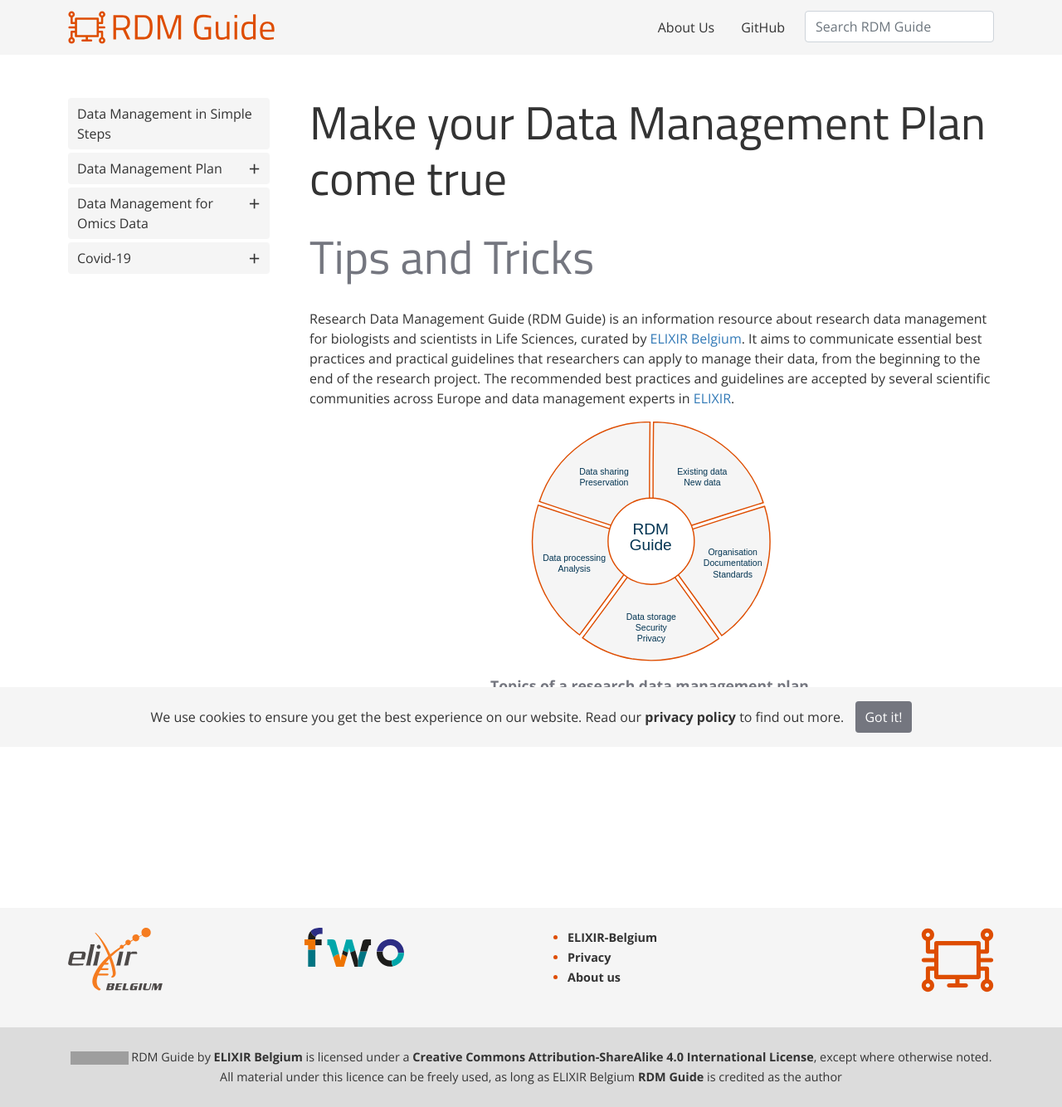
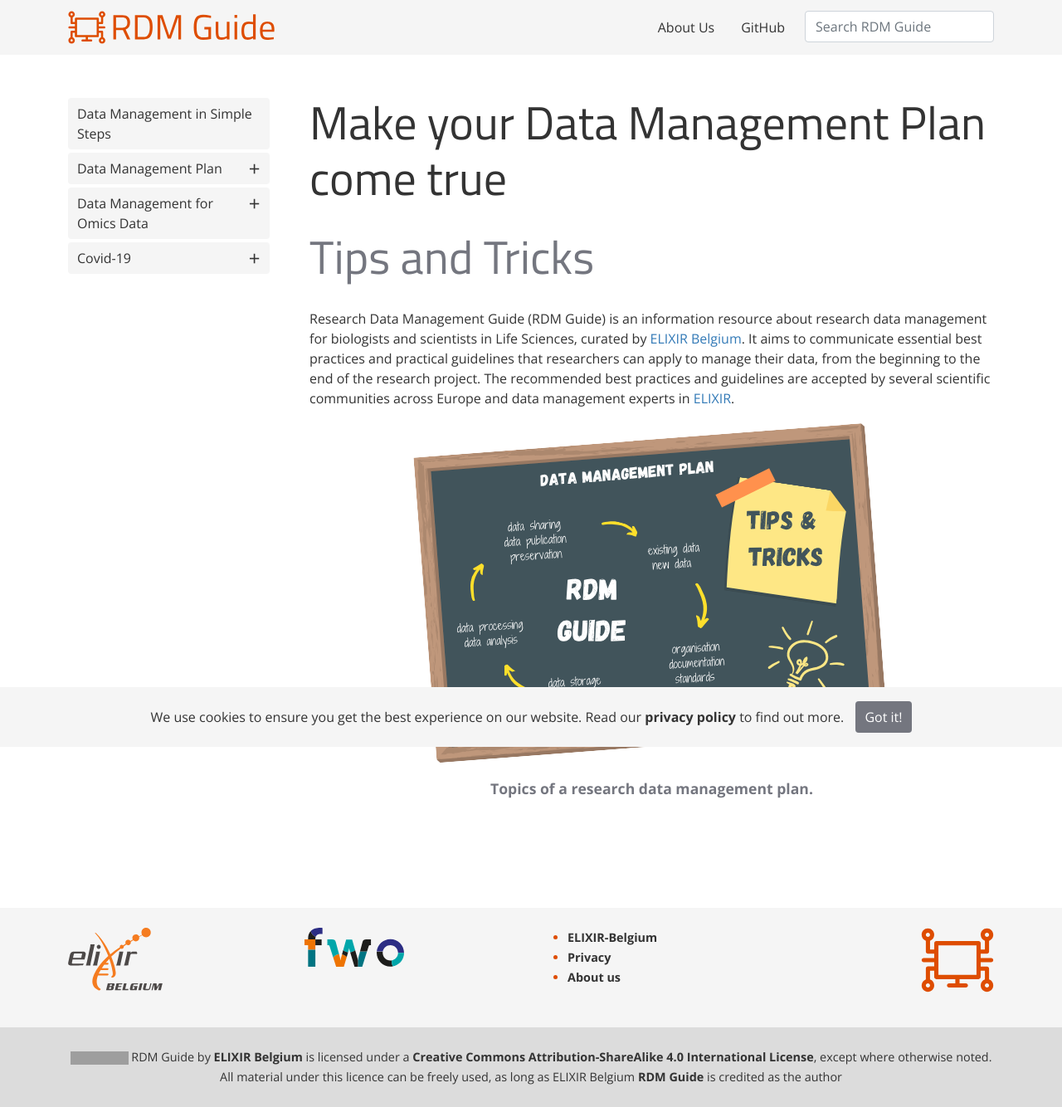
Before and after one commit to ELIXIR-Belgium/rdm-guide, a Jekyll site: the page built from index.md, in a window 1280 px wide. Shown: the whole page at 83% size. Built offline with Jekyll 4.4.1, drawn with Linux system fonts in a browser that asks for light colours; grey boxes are pictures that could not be loaded.

Commit message:
new landingpage image

```diff
--- a/assets/css/main.css
+++ b/assets/css/main.css
@@ -777,7 +777,7 @@ h2.card-title {
 
 @media (min-width: 768px) {
     .ratio.main_rdm {
-        padding-bottom: 35%;
+        padding-bottom: 50%;
     }
 }
 
--- a/index.md
+++ b/index.md
@@ -7,7 +7,7 @@ subtitle: Tips and Tricks
 Research Data Management Guide (RDM Guide) is an information resource about research data management for biologists and scientists in Life Sciences, curated by [ELIXIR Belgium](https://www.elixir-belgium.org). It aims to communicate essential best practices and practical guidelines that researchers can apply to manage their data, from the beginning to the end of the research project. The recommended best practices and guidelines are accepted by several scientific communities across Europe and data management experts in [ELIXIR](elixir).
 
 <div class="ratio main_rdm">
-    <object class="rdm_cycle" type="image/svg+xml" data="images/landing_page_orange_v01.svg"></object>
+    <object class="rdm_cycle" type="image/svg+xml" data="images/RDMGuide-01.svg"></object>
 </div>
 
 <h4 style="text-align: center;">
```
Also changed, not shown: images/RDMGuide-01.svg (added).
